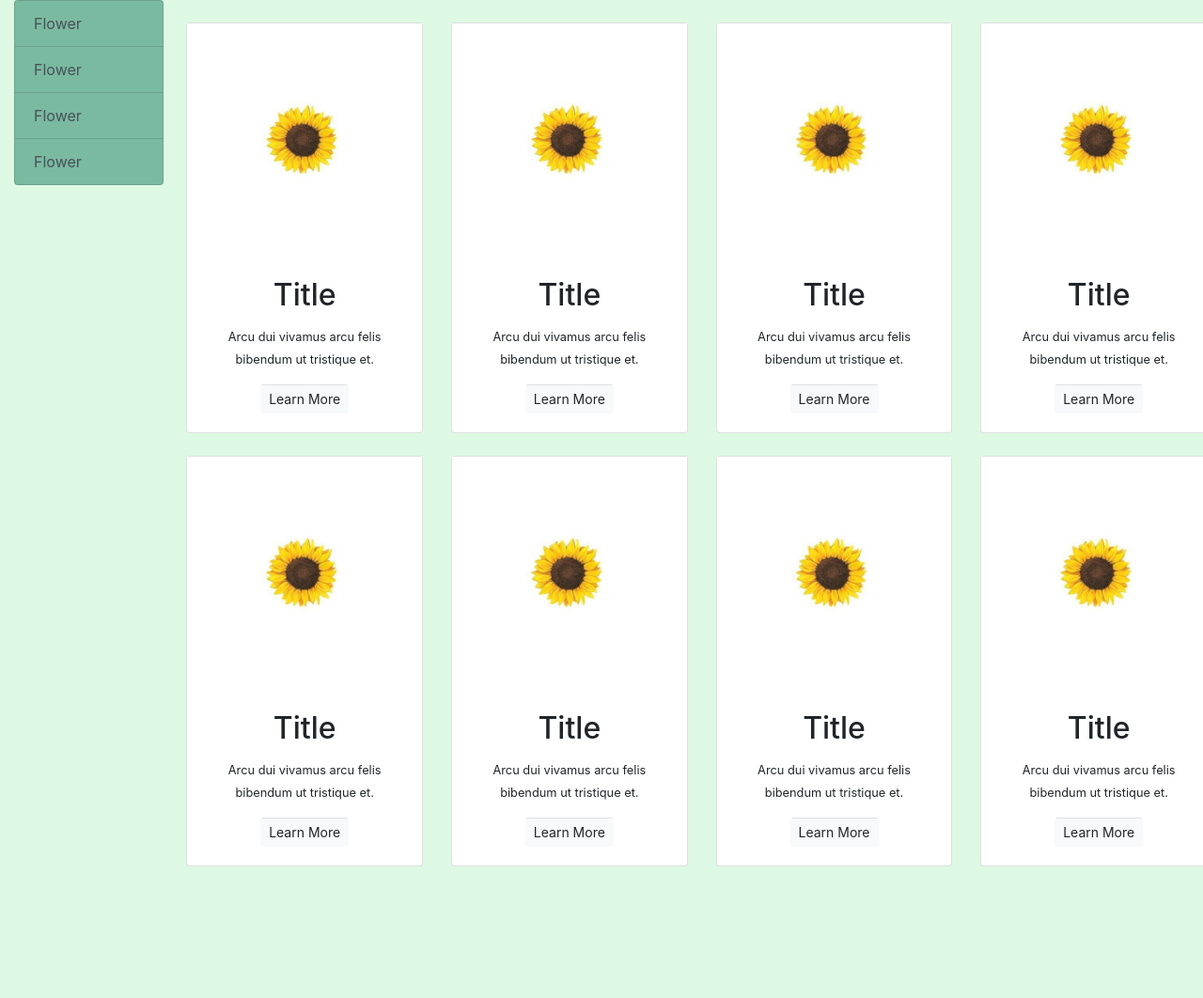
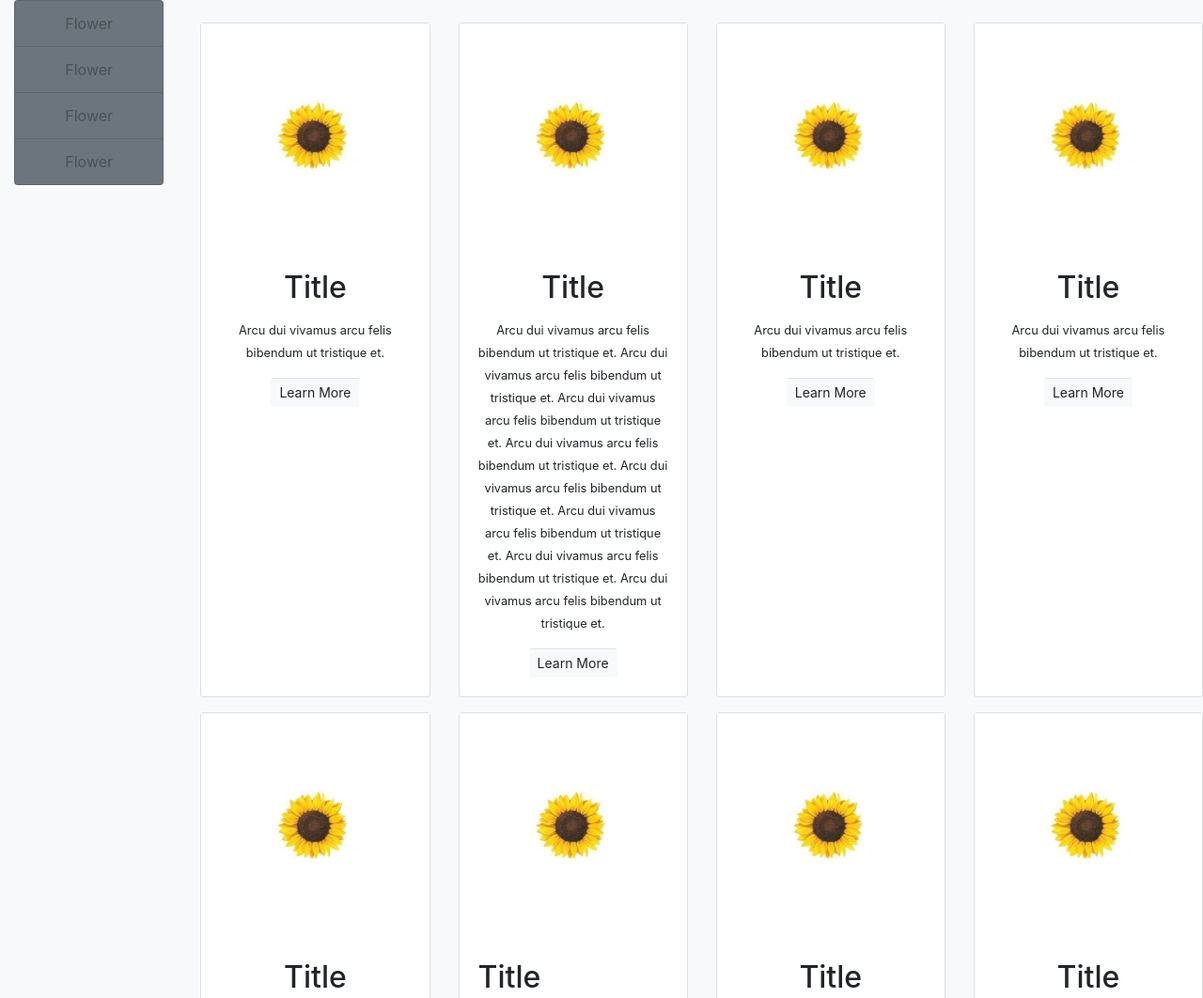
Before and after one commit to YelenaMerzlyakova/Frameworking-FTW, a plain HTML site: page index.html in a window 1280 px wide. Shown: the top 1062 px of the page at 94% size. Before the commit the page ends 922 px from the top, so only its background shows below. Drawn offline with nearby package versions, Linux system fonts and the light colour scheme.

Commit message:
equal height rows created, problem with parent child row fixed

```diff
--- a/index.html
+++ b/index.html
@@ -13,122 +13,122 @@
                 }
         </style>
     </head>
-<body style="background-color: #def9e3">
+<body class="bg-light">  <!--style="background-color: #def9e3-->
     <div class="container-fluid">
     <div class="row" id="body-row">
-        <div class="col-2">
-        <div id="sidebar-container" class="sidebar-expanded d-none d-md-block mr-4">
+        <div class="col-2 d-none d-sm-block">
+            <div id="sidebar-container" class="sidebar-expanded d-none d-md-block mr-4 text-center">
                 <ul class="list-group">
-                <a href="https://www.almanac.com/plant/sunflowers" class="list-group-item list-group-item-action" style="background-color: #7abaa1">
-                    <div class="d-flex w-100 justify-content-start align-items-center">
-                        <span class="menu-collapsed">Flower</span>
+                <a href="https://www.almanac.com/plant/sunflowers" class="list-group-item list-group-item-action bg-secondary align-content-center"> <!--style="background-color: #7abaa1"-->
+                    <div class="w-100">
+                        <span class="menu-collapsed text-center">Flower</span>
                     </div>
                 </a>
-                <a href="https://en.wikipedia.org/wiki/Helianthus_annuus" class="list-group-item list-group-item-action" style="background-color: #7abaa1">
-                    <div class="d-flex w-100 justify-content-start align-items-center">
-                        <span class="menu-collapsed center-block text-center"> Flower </span>
+                <a href="https://en.wikipedia.org/wiki/Helianthus_annuus" class="list-group-item list-group-item-action bg-secondary"> <!--style="background-color: #7abaa1"-->
+                    <div class="w-100">
+                        <span class="menu-collapsed text-center"> Flower </span>
                     </div>
                 </a>
-                <a href="#" class="list-group-item list-group-item-action" style="background-color: #7abaa1">
-                    <div class="d-flex w-100 justify-content-start align-items-center">
-                        <span class="menu-collapsed">Flower</span>
+                <a href="#" class="list-group-item list-group-item-action bg-secondary"> <!--style="background-color: #7abaa1"-->
+                    <div class="w-100">
+                        <span class="menu-collapsed text-center">Flower</span>
                     </div>
                 </a>
-                <a href="#" class="list-group-item list-group-item-action" style="background-color: #7abaa1">
-                    <div class="d-flex w-100 justify-content-start align-items-center">
-                        <span class="menu-collapsed">Flower</span>
+                <a href="#" class="list-group-item list-group-item-action bg-secondary"> <!--style="background-color: #7abaa1"-->
+                    <div class="w-100">
+                        <span class="menu-collapsed text-center">Flower</span>
                     </div>
                 </a>
                 </ul>
             </div>
         </div>
-        <div class="col-10">
+        <div class="col">
         <div class="row">
-        <div class="card-deck">
-                <div class="row align-items-center justify-content-around">
-                    <div class="card bg align-items-center justify-content-around center-block text-center mt-4">
-                        <img class="card-image-top img-fluid mx-auto d-block" src="sunflower.jpg" alt="Sunflower">
+        <div class="card-deck d-flex align-items-stretch">
+                    <div class="card bg text-center mt-4 mb-2">
+                        <img class="card-image-top img-fluid" src="sunflower.jpg" alt="Sunflower">
                         <div class="card-body">
                         <h2 class="card-title">Title</h2>
                         <p class="card-text"><small>Arcu dui vivamus arcu felis bibendum ut tristique et.</small></p>
-                        <span class="border-top"></span>
                         <button type="button" class="btn btn-light btn-rounded btn-sm waves-effect waves-light border-top">Learn More</button>
                         </div>
                     </div>
-                    <div class="card bg align-items-center justify-content-around center-block text-center mt-4" style="card:hover box-shadow 10px 10px 57px 1px rgba(0,0,0,0.32)">
-                        <img class="card-image-top img-fluid mx-auto d-block" src="sunflower.jpg" alt="Sunflower">
+                    <div class="card bg text-center mt-4 mb-2">
+                        <img class="card-image-top img-fluid" src="sunflower.jpg" alt="Sunflower">
+                        <div class="card-body">
+                            <h2 class="card-title">Title</h2>
+                            <p class="card-text"><small>Arcu dui vivamus arcu felis bibendum ut tristique et.
+                                                        Arcu dui vivamus arcu felis bibendum ut tristique et.
+                                                        Arcu dui vivamus arcu felis bibendum ut tristique et.
+                                                        Arcu dui vivamus arcu felis bibendum ut tristique et.
+                                                        Arcu dui vivamus arcu felis bibendum ut tristique et.
+                                                        Arcu dui vivamus arcu felis bibendum ut tristique et.
+                                                        Arcu dui vivamus arcu felis bibendum ut tristique et.
+                                                        Arcu dui vivamus arcu felis bibendum ut tristique et.
+                            </small></p>
+                            <button type="button" class="btn btn-light btn-rounded btn-sm waves-effect waves-light border-top">Learn More</button>
+                        </div>
+                    </div>
+                    <div class="card bg text-center mt-4 mb-2">
+                            <img class="card-image-top img-fluid" src="sunflower.jpg" alt="Sunflower">
                             <div class="card-body">
                                 <h2 class="card-title">Title</h2>
                                 <p class="card-text"><small>Arcu dui vivamus arcu felis bibendum ut tristique et.</small></p>
-                            <span class="border-top"></span>
                                 <button type="button" class="btn btn-light btn-rounded btn-sm waves-effect waves-light border-top">Learn More</button>
                             </div>
                     </div>
-                    <div class="card bg align-items-center justify-content-around center-block text-center mt-4">
-                            <img class="card-image-top img-fluid mx-auto d-block" src="sunflower.jpg" alt="Sunflower">
+                    <div class="card bg text-center mt-4 mb-2">
+                        <img class="card-image-top img-fluid" src="sunflower.jpg" alt="Sunflower">
                         <div class="card-body">
                             <h2 class="card-title">Title</h2>
                             <p class="card-text"><small>Arcu dui vivamus arcu felis bibendum ut tristique et.</small></p>
-                                <span class="border-top"></span>
-                                <button type="button" class="btn btn-light btn-rounded btn-sm waves-effect waves-light border-top">Learn More</button>
-                            </div>
-                                </div>
-                    <div class="card bg align-items-center justify-content-around center-block text-center mt-4">
-                        <img class="card-image-top img-fluid mx-auto d-block" src="sunflower.jpg" alt="Sunflower">
-                        <div class="card-body">
-                            <h2 class="card-title">Title</h2>
-                            <p class="card-text"><small>Arcu dui vivamus arcu felis bibendum ut tristique et.</small></p>
-                            <span class="border-top"></span>
                             <button type="button" class="btn btn-light btn-rounded btn-sm waves-effect waves-light border-top">Learn More</button>
                         </div>
                 </div>
         </div>
         </div>
-            </div>
             <div class="row">
-            <div class="card-deck">
-                    <div class="row align-items-center justify-content-around">
-                        <div class="card bg align-items-center justify-content-around center-block text-center mt-4">
-                            <img class="card-image-top img-fluid mx-auto d-block" src="sunflower.jpg" alt="Sunflower">
+            <div class="card-deck d-flex align-items-stretch">
+                    <!--<div class="row align-items-center justify-content-around">-->
+                        <div class="card bg text-center mt-2 mb-4">
+                            <img class="card-image-top img-fluid" src="sunflower.jpg" alt="Sunflower">
                             <div class="card-body">
                                 <h2 class="card-title">Title</h2>
                                 <p class="card-text"><small>Arcu dui vivamus arcu felis bibendum ut tristique et.</small></p>
-                                <span class="border-top"></span>
                                 <button type="button" class="btn btn-light btn-rounded btn-sm waves-effect waves-light border-top">Learn More</button>
                             </div>
                         </div>
-                        <div class="card bg align-items-center justify-content-around center-block text-center mt-4">
-                            <img class="card-image-top img-fluid mx-auto d-block" src="sunflower.jpg" alt="Sunflower">
+                        <div class="card bgtext-center mt-2 mb-4">
+                            <img class="card-image-top img-fluid" src="sunflower.jpg" alt="Sunflower">
+                            <div class="card-body">
+                                <h2 class="card-title">Title</h2>
+                                <p class="card-text"><small>Arcu dui vivamus arcu felis bibendum ut tristique et
+                                                            dfgsdfsfsfsfsfsfsgsgsgsggsgsgsgsgsgsg
+                                                            sfzsfsfsfsfsffsfsfsfsfsfsfsfsfsfsfsfs
+                                                            sfsfsssssssfsssssssssssssssssssssssss
+                                                            sffffffffffffffffffffffffffffffffffff.</small></p>
+                                <button type="button" class="btn btn-light btn-rounded btn-sm waves-effect waves-light border-top">Learn More</button>
+                            </div>
+                        </div>
+                        <div class="card bg text-center mt-2 mb-4">
+                            <img class="card-image-top img-fluid" src="sunflower.jpg" alt="Sunflower">
                             <div class="card-body">
                                 <h2 class="card-title">Title</h2>
                                 <p class="card-text"><small>Arcu dui vivamus arcu felis bibendum ut tristique et.</small></p>
-                                <span class="border-top"></span>
                                 <button type="button" class="btn btn-light btn-rounded btn-sm waves-effect waves-light border-top">Learn More</button>
                             </div>
                         </div>
-                        <div class="card bg align-items-center justify-content-around center-block text-center mt-4">
-                            <img class="card-image-top img-fluid mx-auto d-block" src="sunflower.jpg" alt="Sunflower">
+                        <div class="card bg text-center mt-2 mb-4">
+                            <img class="card-image-top img-fluid" src="sunflower.jpg" alt="Sunflower">
                             <div class="card-body">
                                 <h2 class="card-title">Title</h2>
                                 <p class="card-text"><small>Arcu dui vivamus arcu felis bibendum ut tristique et.</small></p>
-                                <span class="border-top"></span>
-                                <button type="button" class="btn btn-light btn-rounded btn-sm waves-effect waves-light border-top">Learn More</button>
-                            </div>
-                                </div>
-                        <div class="card bg align-items-center justify-content-around center-block text-center mt-4">
-                            <img class="card-image-top img-fluid mx-auto d-block" src="sunflower.jpg" alt="Sunflower">
-                            <div class="card-body">
-                                <h2 class="card-title">Title</h2>
-                                <p class="card-text"><small>Arcu dui vivamus arcu felis bibendum ut tristique et.</small></p>
-                                <span class="border-top"></span>
                                 <button type="button" class="btn btn-light btn-rounded btn-sm waves-effect waves-light border-top">Learn More</button>
                             </div>
                         </div>
                     </div>
                 </div>
-                        </div>
-        </div>
-                        </div>
+                <!--</div>-->
         </div>
     </div>
     </div>
```
Lines whose indentation alone changed are shown as unchanged.
